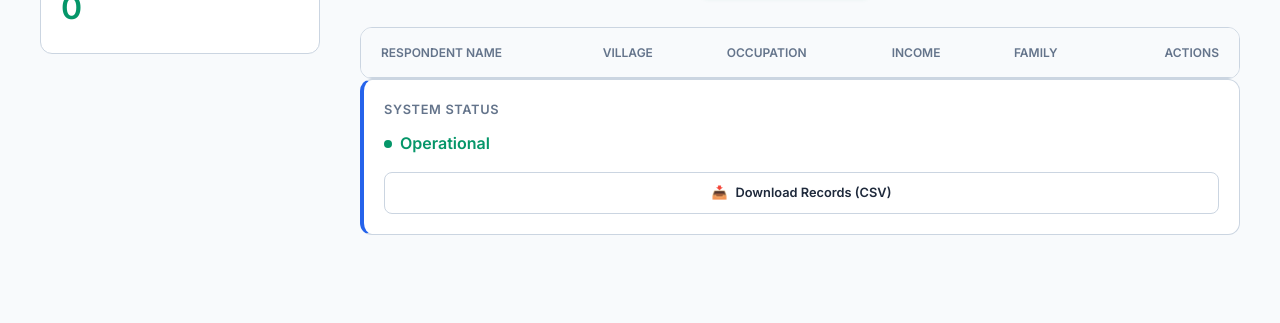
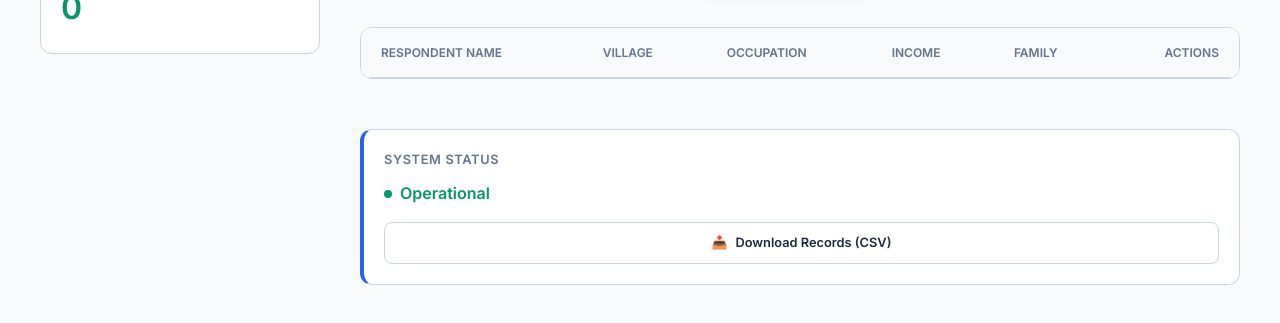
Before and after one commit to habeebbk/ngo1, a website: page index.html in a window 1280 px wide. Shown: the part 171-494 px from the top of the page. Drawn offline with Linux system fonts and the light colour scheme; no server answers.

Commit message:
UI: Added vertical spacing between table and system status for better layout

```diff
--- a/index.html
+++ b/index.html
@@ -429,7 +429,7 @@
                     </div>
                 </div>
             </section>
-            <div class="stat-card" style="border-left: 4px solid var(--secondary);">
+            <div class="stat-card" style="border-left: 4px solid var(--secondary); margin-top: 50px;">
                 <h4>System Status</h4>
                 <div
                     style="color: var(--primary); font-weight: 600; display: flex; align-items: center; gap: 8px; margin-bottom: 15px;">
```
